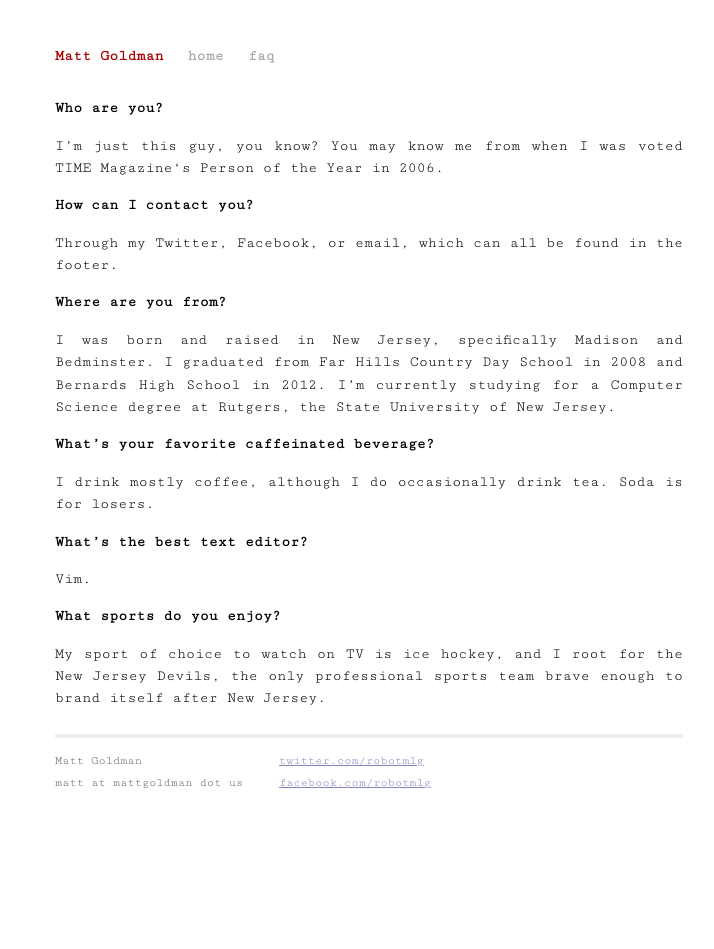
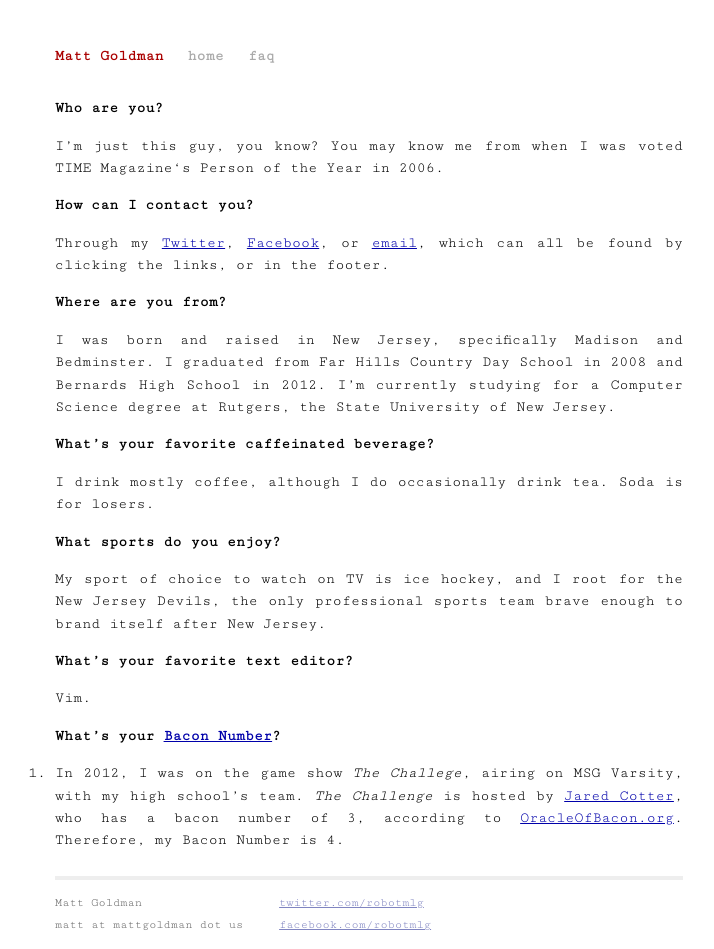
Before and after one commit to robotmlg/mattgoldman.us, a Jekyll site: the page built from faq/index.md, in a window 1280 px wide. Shown: the whole page, without its empty margins (271-985 px from the left). Built offline with Jekyll 4.4.1, drawn with Linux system fonts in a browser that asks for light colours.

Commit message:
Added Bacon Number to FAQ

```diff
--- a/faq/index.md
+++ b/faq/index.md
@@ -4,19 +4,22 @@ title: FAQ
 ---
 
 # Who are you?
-I’m just this guy, you know? You may know me from when I was voted TIME Magazine‘s Person of the Year in 2006.
+> I’m just this guy, you know? You may know me from when I was voted TIME Magazine‘s Person of the Year in 2006.
 
 # How can I contact you?
-Through my Twitter, Facebook, or email, which can all be found in the footer.
+> Through my [Twitter](http://twitter.com/robotmlg), [Facebook](https://facebook.com/robotmlg), or [email](mailto:matt+faq@mattgoldman.us), which can all be found by clicking the links, or in the footer.
 
 # Where are you from?
-I was born and raised in New Jersey, specifically Madison and Bedminster. I graduated from Far Hills Country Day School in 2008 and Bernards High School in 2012. I’m currently studying for a Computer Science degree at Rutgers, the State University of New Jersey.
+> I was born and raised in New Jersey, specifically Madison and Bedminster. I graduated from Far Hills Country Day School in 2008 and Bernards High School in 2012. I’m currently studying for a Computer Science degree at Rutgers, the State University of New Jersey.
 
 # What’s your favorite caffeinated beverage?
-I drink mostly coffee, although I do occasionally drink tea. Soda is for losers.
-
-# What’s the best text editor?
-Vim.
+> I drink mostly coffee, although I do occasionally drink tea. Soda is for losers.
 
 # What sports do you enjoy?
-My sport of choice to watch on TV is ice hockey, and I root for the New Jersey Devils, the only professional sports team brave enough to brand itself after New Jersey.
+> My sport of choice to watch on TV is ice hockey, and I root for the New Jersey Devils, the only professional sports team brave enough to brand itself after New Jersey.
+
+# What's your favorite text editor?
+> Vim.
+
+# What's your [Bacon Number](http://en.wikipedia.org/wiki/Six_Degrees_of_Kevin_Bacon#Bacon_numbers)?
+> 4.  In 2012, I was on the game show *The Challege*, airing on MSG Varsity, with my high school's team.  *The Challenge* is hosted by [Jared Cotter](http://en.wikipedia.org/wiki/Jared_Cotter), who has a bacon number of 3, according to [OracleOfBacon.org](http://oracleofbacon.org/).  Therefore, my Bacon Number is 4.
```
